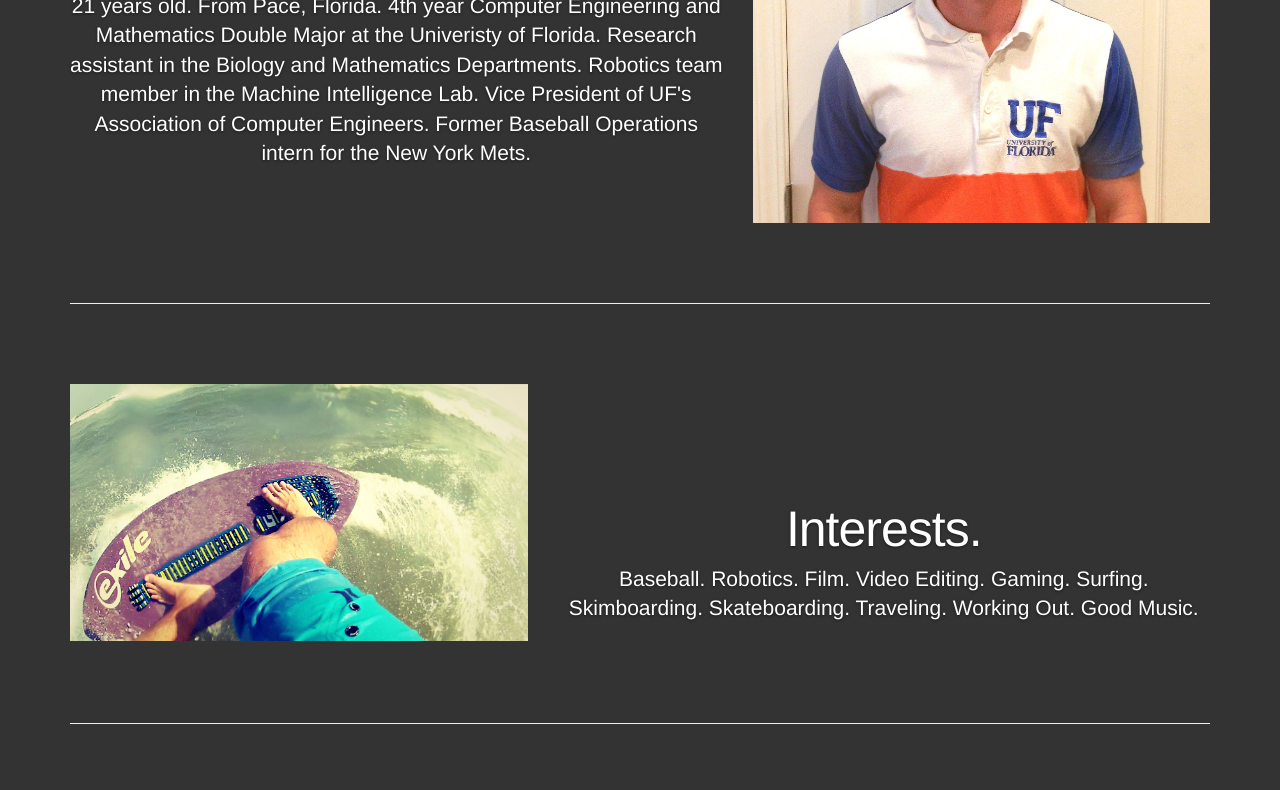
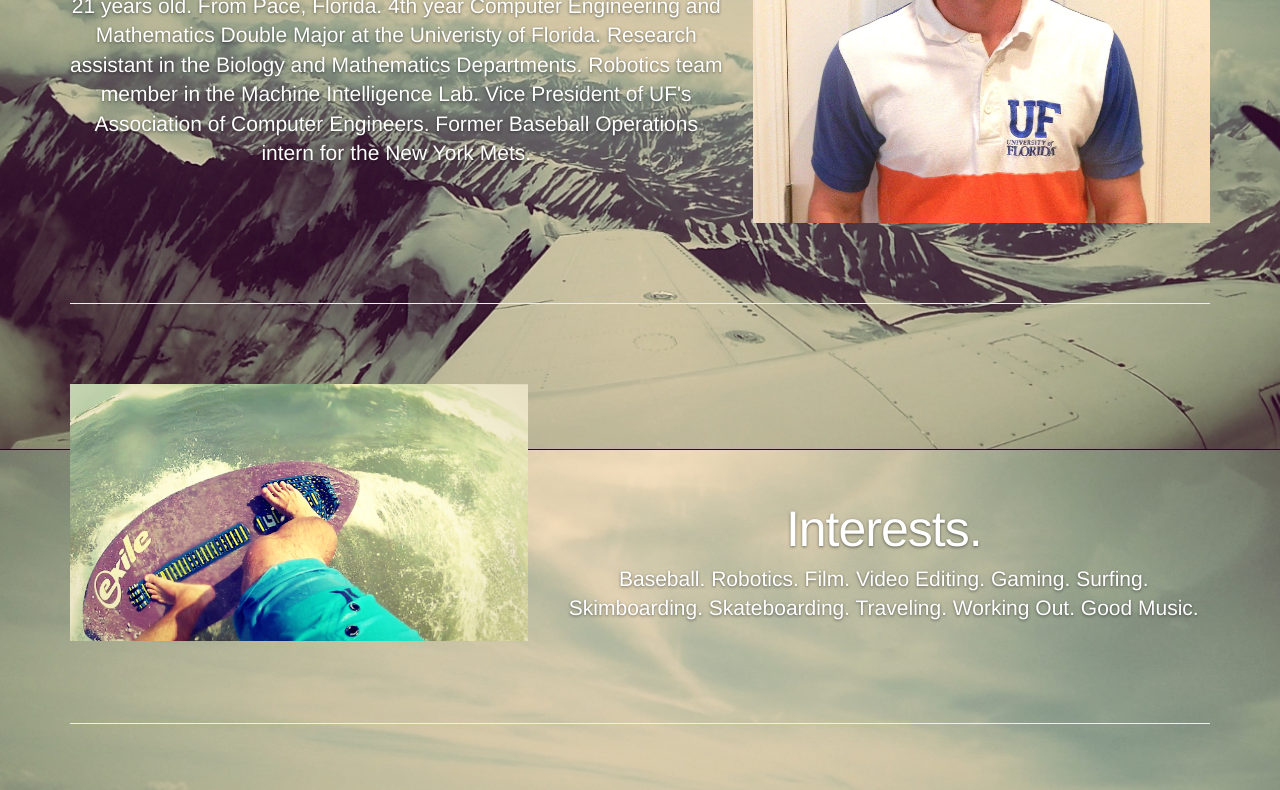
Before and after one commit to Peach8/Peach8.github.io, a plain HTML site: page about.html in a window 1280 px wide. Shown: the part 350-1140 px from the top of the page. Drawn offline with nearby package versions, Linux system fonts and the light colour scheme; a script that the page names is missing.

Commit message:
changed file extensions to be case-sensitive

```diff
--- a/about-style.css
+++ b/about-style.css
@@ -22,7 +22,7 @@ a:hover {
 html,
 body {
   height: 100%;
-  background-image: url("alaska_plane.jpg");
+  background-image: url("alaskaPlane.jpg");
   background-color: #333;
   background-repeat: no-repeat;
   background-position: center;
```
Also changed, not shown: mountCoop.JPG (added).
